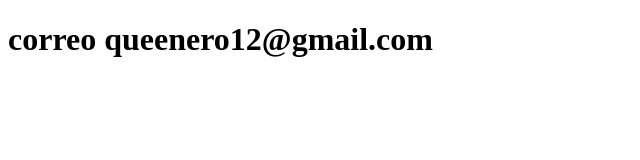
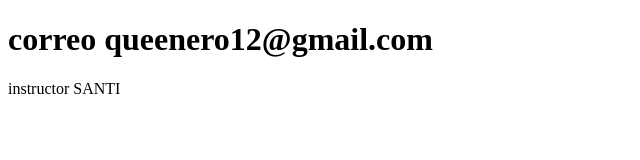
Before and after one commit to Santiprogramer306/Probando-GIT, a plain HTML site: page contacto.html in a window 1280 px wide. Shown: the whole page, without its empty margins (0-640 px from the left). Drawn offline with Linux system fonts and the light colour scheme.

Commit message:
INSTRUCTOR ALERTA

```diff
--- a/contacto.html
+++ b/contacto.html
@@ -7,6 +7,6 @@
 </head>
 <body>
     <h1>correo queenero12@gmail.com</h1>
-
+    <p>instructor SANTI</p>
 </body>
 </html>
```
